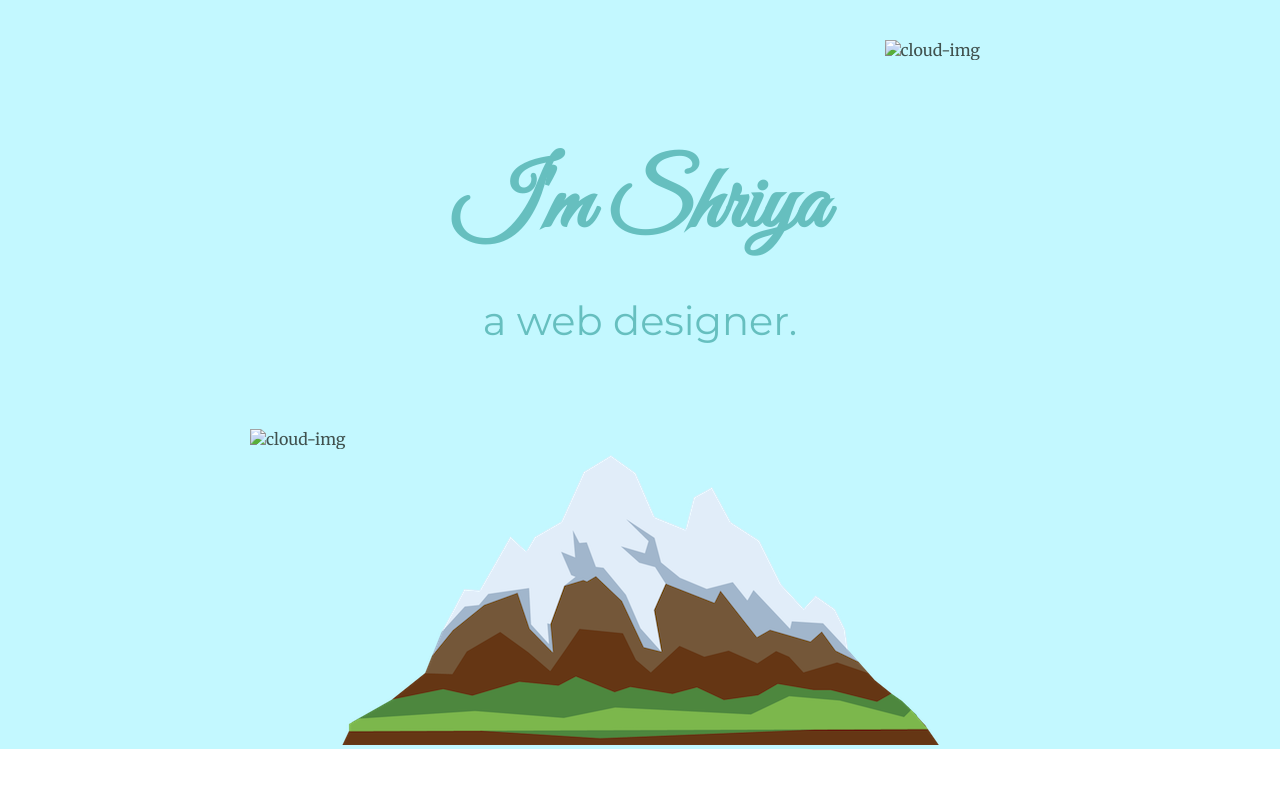
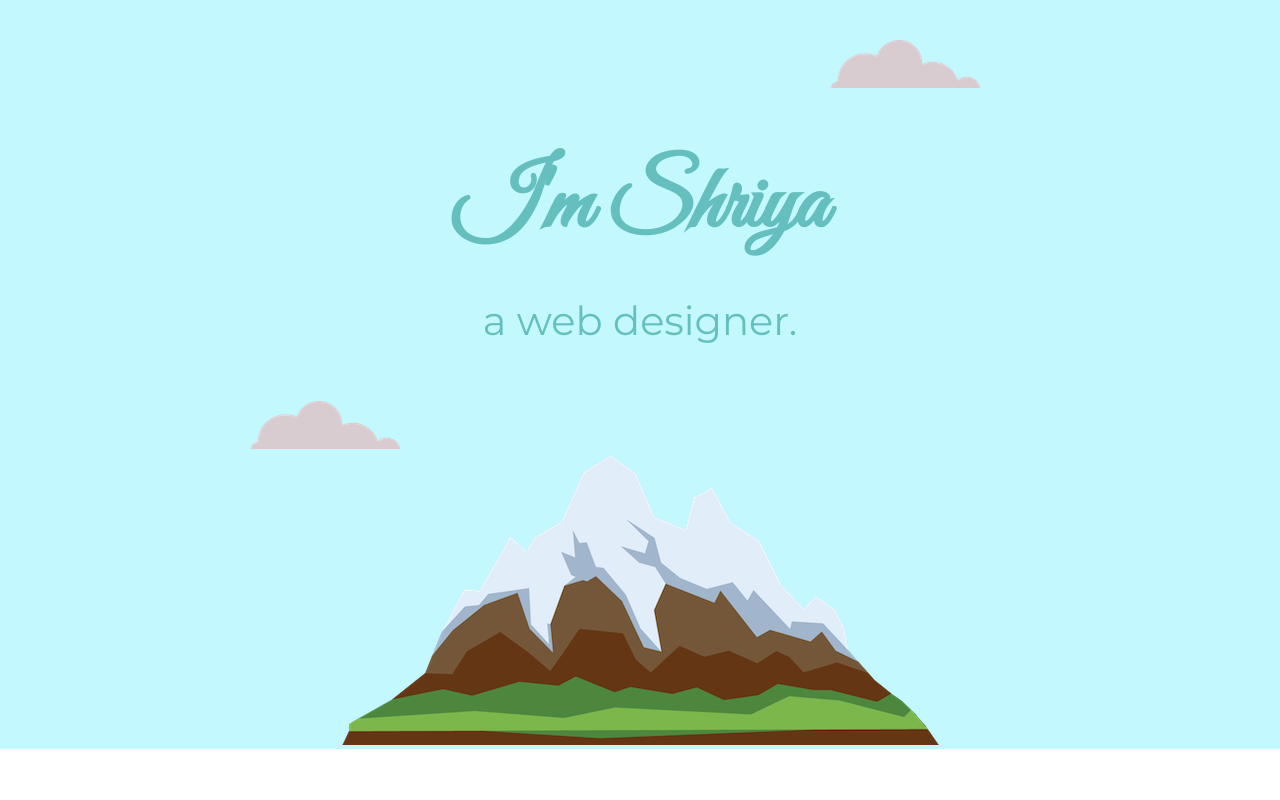
Before and after one commit to BobbishShriya/my-webpage, a plain HTML site: page index.html in a window 1280 px wide. Shown: the top 800 px of the page. Drawn offline with Linux system fonts and the light colour scheme; files whose address does not match are found by name.

Commit message:
formated the link

```diff
--- a/index.html
+++ b/index.html
@@ -13,12 +13,12 @@
 </head>
 <body>
     <div class="top">
-     <img class="top-cloud" src="CSS - My Site Images/cloud.png" alt="cloud-img">
+     <img class="top-cloud" src="cloud.png" alt="cloud-img">
 
 
     <h1>I'm Shriya</h1>
     <h2>a web designer.</h2>
-    <img class="bottom-cloud" src="CSS - My Site Images/cloud.png" alt="cloud-img">
+    <img class="bottom-cloud" src="cloud.png" alt="cloud-img">
     <img src="CSS - My Site Images/mountain.png" alt="mountain-img">
 
 </div>
```
